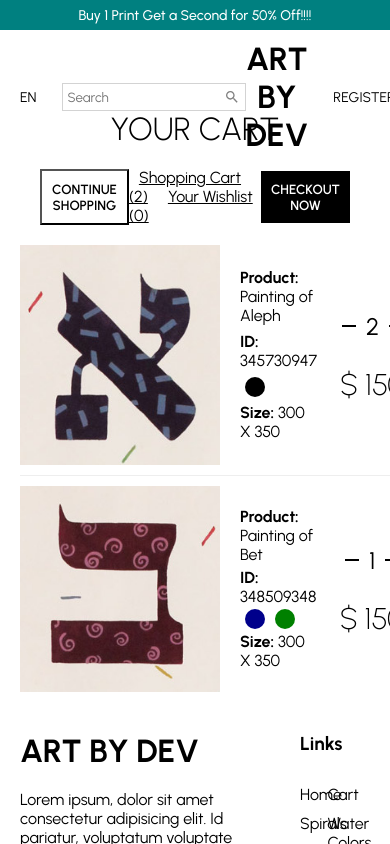
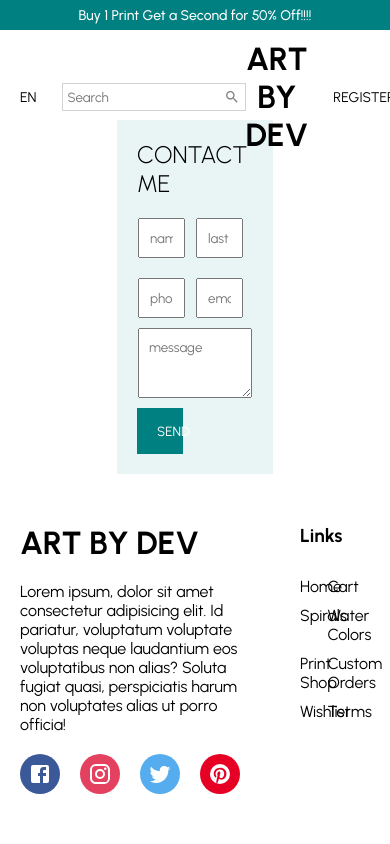
Before and after one commit to nateweis/ecom_frontend, a React (Create React App) app: page / in a window 390 px wide. Shown: the top 844 px of the page. Built offline with nearby package versions, Linux system fonts and the light colour scheme.

Commit message:
responsive for contact page

```diff
--- a/src/App.jsx
+++ b/src/App.jsx
@@ -11,7 +11,7 @@ import Register from './pages/Register';
 const App = () => {
   return (
     <>
-      <Cart />
+      <ContactPage />
     </>
   );
 };
--- a/src/pages/ContactPage.jsx
+++ b/src/pages/ContactPage.jsx
@@ -2,6 +2,7 @@ import styled from "styled-components"
 import Announcement from "../components/Announcement"
 import Footer from "../components/Footer"
 import Navbar from "../components/Navbar"
+import { mobile } from "../responsive"
 
 
 const ContactPage = () => {
@@ -37,7 +38,8 @@ const Wrapper = styled.div`
     display: flex;
     flex-direction: column;
     justify-content: center;
-    margin: auto;
+    margin: 30px auto;
+    ${mobile({width: "75%"})}
 `
 const Title = styled.h1`
     font-size: 24px;
@@ -50,13 +52,13 @@ const Form = styled.form`
 const Input = styled.input`
     flex: 1;
     min-width: 40% ;
-    margin: 20px 10px 0 0;
+    margin: 20px 10px 0 1px;
     padding: 10px;
 `
 const Textarea = styled.textarea`
     width: 99% ;
     min-height: 70px;
-    margin: 10px 0;
+    margin: 10px 1px;
     padding: 10px;
 `
 const Button = styled.button`
```
